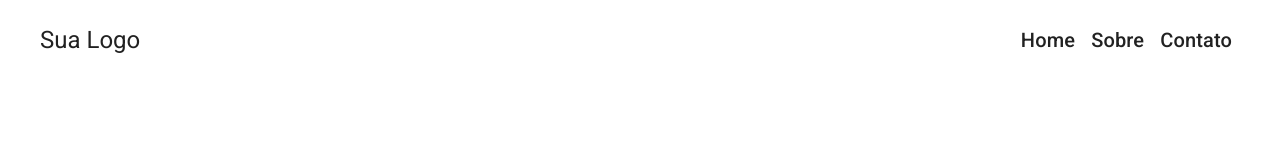
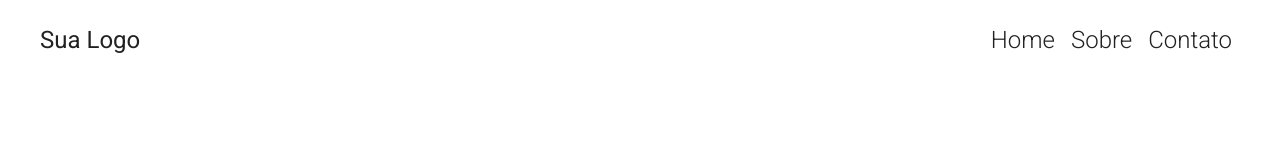
Before and after one commit to jorgelgf/GuiaDeViagem, a React (Vite) app: page /Home in a window 1280 px wide. Shown: the top 160 px of the page. Built offline with nearby package versions, Linux system fonts and the light colour scheme; a web font is replaced by a local one.

Commit message:
style: formatando fonte da header [drawer]

```diff
--- a/src/components/header/Header.tsx
+++ b/src/components/header/Header.tsx
@@ -15,7 +15,8 @@ export const Header = () => {
       {constants.map((item, key) => {
         return (
           <Typography
-            variant='h6'
+            variant='h5'
+            fontWeight={300}
             padding={theme.spacing(1)}
             style={{ cursor: 'pointer' }}
             onClick={() => navigate(item.link)}
```
